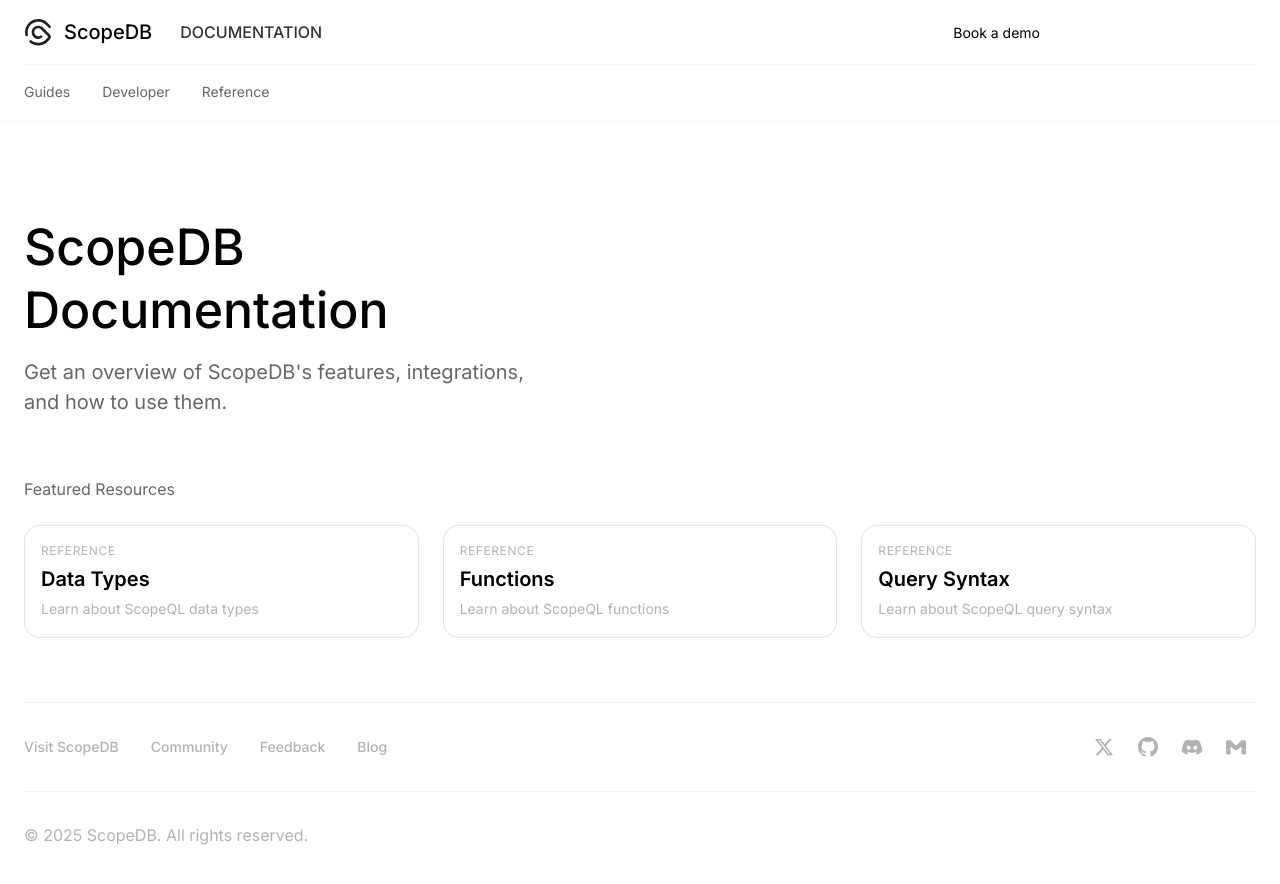
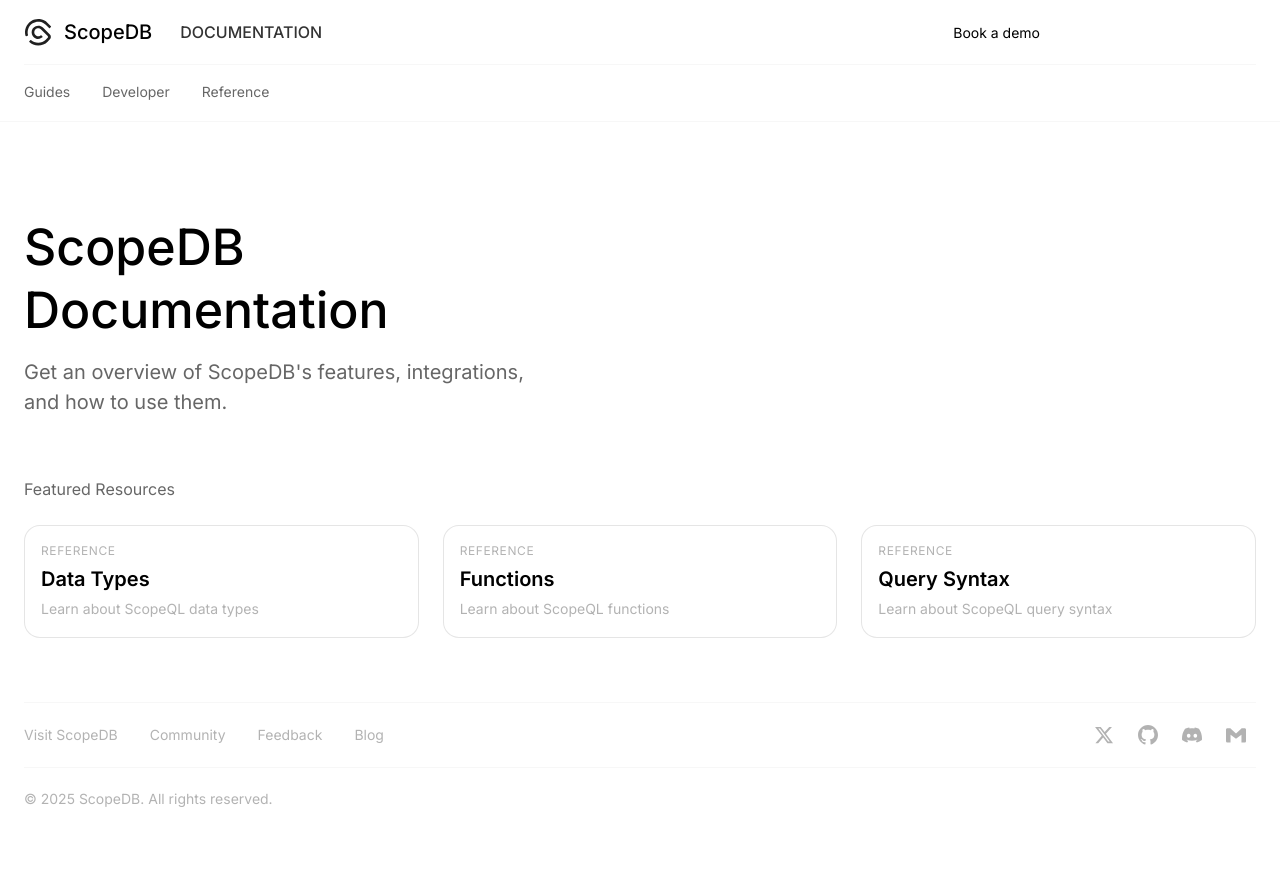
Before and after one commit to scopedb/scopedb-docs, an Astro site: page / in a window 1280 px wide. After the commit the page ends 822 px from the top, so only its background shows below. Built offline with nearby package versions, Linux system fonts and the light colour scheme; Astro itself is replaced by a stand-in of ours.

Commit message:
refactor(footer): update styles and improve layout structure

```diff
--- a/src/components/Footer.astro
+++ b/src/components/Footer.astro
@@ -1,12 +1,12 @@
 ---
 const linkClass =
-  "!text-[var(--text-tertiary)] !no-underline transition-all duration-200 hover:!text-[var(--text-primary)] text-sm font-medium";
+  "!text-[var(--text-tertiary)] !no-underline transition-all duration-200 hover:!text-[var(--text-primary)] text-[14px] font-normal ";
 const iconClass =
   "social-link flex items-center justify-center w-10 h-10 rounded-lg !text-[var(--text-tertiary)] !no-underline transition-all duration-200 hover:!text-[var(--text-primary)] group";
 ---
 
 <footer class="w-full mt-16">
-  <div class="w-full border-t border-[#f3f3f3] mb-6"></div>
+  <div class="w-full border-t border-[rgba(0,0,0,0.03)] mb-[12px]"></div>
 
   <!-- Links and Social Media - Left/Right Layout -->
   <div
@@ -124,8 +124,8 @@ const iconClass =
     </div>
   </div>
 
-  <div class="w-full border-t border-[#f3f3f3] my-6"></div>
-  <div class="!text-[var(--text-tertiary)] font-[400] leading-[14px] pt-[12px]">
+  <div class="w-full border-t border-[rgba(0,0,0,0.03)] my-[12px]"></div>
+  <div class="!text-[var(--text-tertiary)] text-[14px] leading-[14px] pt-[12px]">
     © 2025 ScopeDB. All rights reserved.
   </div>
 </footer>
--- a/src/pages/index.astro
+++ b/src/pages/index.astro
@@ -41,7 +41,7 @@ const basics: BasicItem[] = [];
 
 <Layout title="ScopeDB Documentation">
   <div
-    class="max-w-[1440px] mx-auto py-[16px] px-[12px] md:px-[24px] mt-[60px] mb-[160px]"
+    class="max-w-[1440px] mx-auto py-[16px] px-[12px] md:px-[24px] mt-[60px] min-h-[calc(100vh-220px)]"
   >
     <div>
       <div>
@@ -111,6 +111,8 @@ const basics: BasicItem[] = [];
         )
       }
     </div>
-    <Footer />
+    <div class="sticky top-full">
+      <Footer />
+    </div>
   </div>
 </Layout>
```
